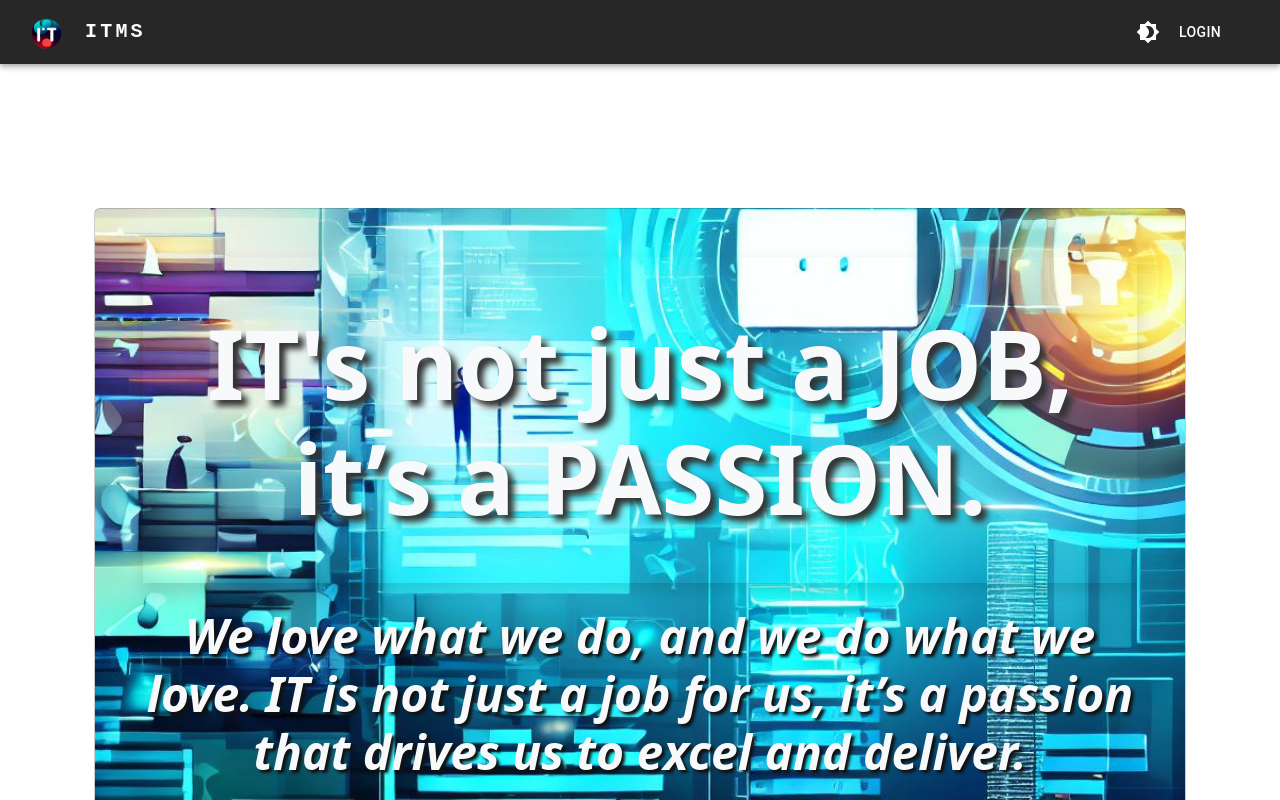
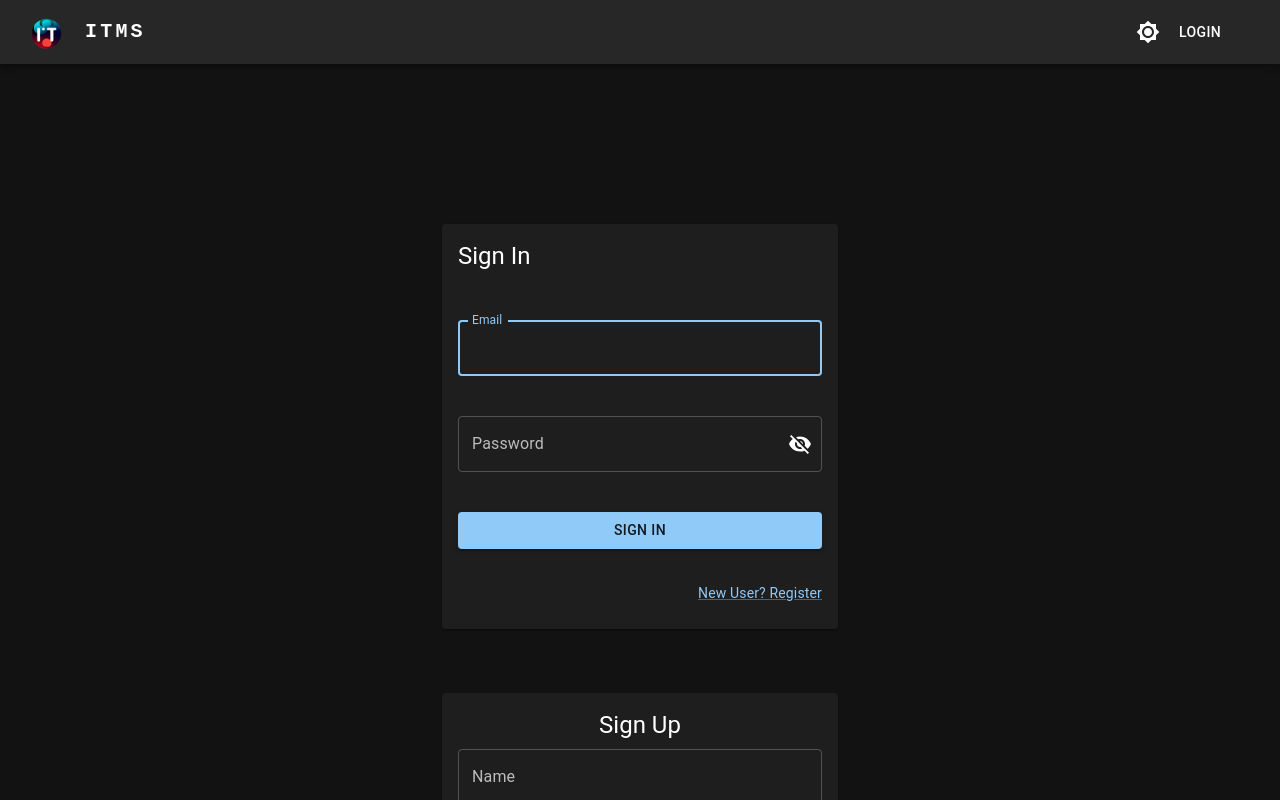
Before and after one commit to akosialbean/itms_v1, a React (Vite) app in the folder frontend/: page / in a window 1280 px wide. Shown: the top 800 px of the page. Built offline with nearby package versions, Linux system fonts and the light colour scheme; no server answers.

Commit message:
Dark Mode Config Updated

```diff
--- a/frontend/src/App.jsx
+++ b/frontend/src/App.jsx
@@ -1,12 +1,17 @@
-import React from "react";
+import React, { useState } from "react";
 import { Container } from "react-bootstrap";
 import { Outlet } from "react-router-dom";
 import Header from "./components/Header";
 import { ToastContainer } from "react-toastify";
 import "react-toastify/dist/ReactToastify.css";
 import TestHeader from "./Test/components/TestHeader";
+import TestLoginPage from "./Test/pages/TestLoginPage";
+import TestRegisterPage from "./Test/pages/TestRegisterPage";
 import { ThemeProvider, createTheme } from "@mui/material/styles";
 import CssBaseline from "@mui/material/CssBaseline";
+import Brightness4Icon from "@mui/icons-material/Brightness4";
+import Brightness7Icon from "@mui/icons-material/Brightness7";
+import IconButton from "@mui/material/IconButton";
 
 const darkTheme = createTheme({
   palette: {
@@ -14,17 +19,31 @@
   },
 });
 
+const lightTheme = createTheme({
+  palette: {
+    mode: "light",
+  },
+});
+
 const App = () => {
+  const [themeMode, setThemeMode] = useState("dark");
+
+  const toggleThemeMode = () => {
+    setThemeMode((prevMode) => (prevMode === "light" ? "dark" : "light"));
+  };
+
+  const theme = themeMode === "dark" ? darkTheme : lightTheme;
+
   return (
-    <>
-      <ThemeProvider theme={darkTheme}>
-        <ToastContainer />
-        <TestHeader />
-        <Container className="mt-5 pt-5">
-          <Outlet />
-        </Container>
-      </ThemeProvider>
-    </>
+    <ThemeProvider theme={theme}>
+      <CssBaseline />
+      <ToastContainer />
+        <TestHeader toggleThemeMode={toggleThemeMode} themeMode={themeMode} />
+      <Container className="mt-5 pt-5">
+        <TestLoginPage />
+        <TestRegisterPage />
+      </Container>
+    </ThemeProvider>
   );
 };
 
```
